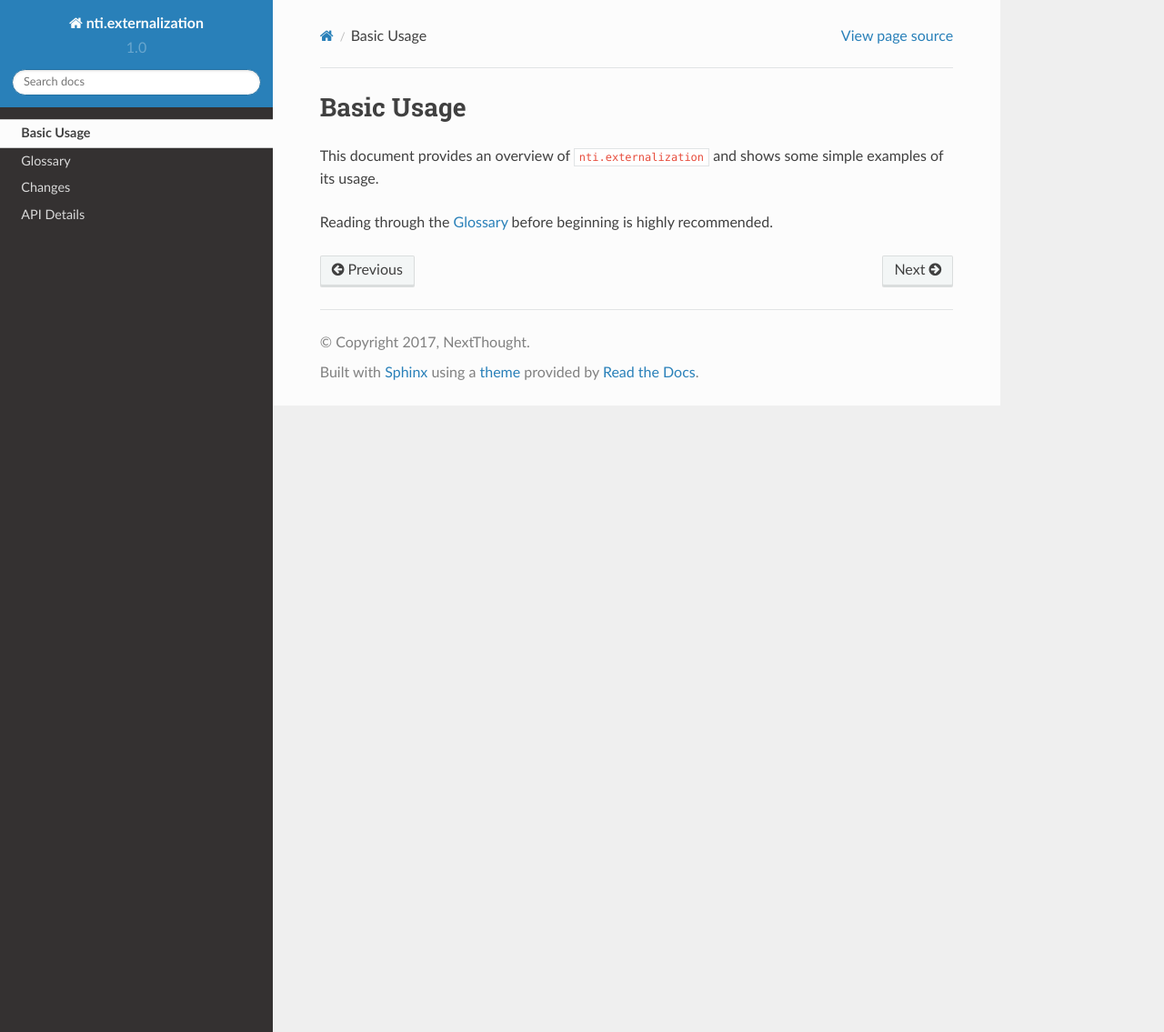
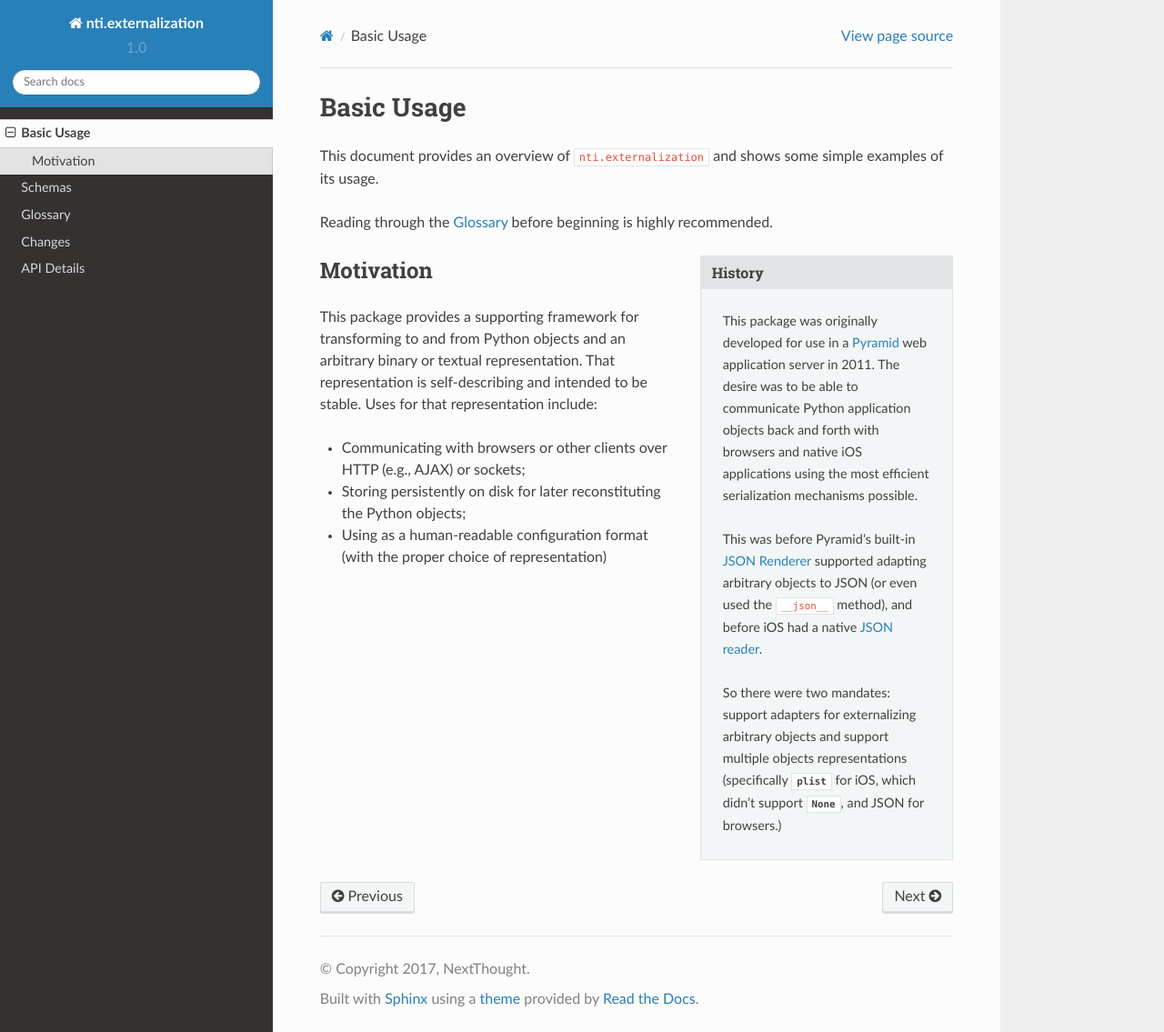
Before and after one commit to OpenNTI/nti.externalization, a Sphinx documentation site: the page built from docs/basics.rst, in a window 1280 px wide and 1135 px high. Shown: the whole window at 91% size. Built offline with Sphinx 7.4.7 and the Read the Docs theme 2.0.0, drawn with Linux system fonts in a browser that asks for light colours; pages that are not in the unit, such as notebooks, are missing from menus.

Commit message:
Some basic motivations.

```diff
--- a/docs/basics.rst
+++ b/docs/basics.rst
@@ -7,3 +7,38 @@ shows some simple examples of its usage.
 
 Reading through the :doc:`glossary` before beginning is highly
 recommended.
+
+.. sidebar:: History
+
+   This package was originally developed for use in a `Pyramid
+   <http://pyramid.readthedocs.io>`_ web application server in 2011.
+   The desire was to be able to communicate Python application objects back
+   and forth with browsers and native iOS applications using the most
+   efficient serialization mechanisms possible.
+
+   This was before Pyramid's built-in `JSON Renderer
+   <http://pyramid.readthedocs.io/en/latest/narr/renderers.html#using-the-add-adapter-method-of-a-custom-json-renderer>`_
+   supported adapting arbitrary objects to JSON (or even used the
+   ``__json__`` method), and before iOS had a native `JSON reader
+   <https://developer.apple.com/documentation/foundation/nsjsonserialization>`_.
+
+   So there were two mandates: support adapters for externalizing
+   arbitrary objects and support multiple objects representations
+   (specifically :mod:`plist <plistlib>` for iOS, which didn't support
+   `None`, and JSON for browsers.)
+
+
+Motivation
+==========
+
+This package provides a supporting framework for transforming to and from
+Python objects and an arbitrary binary or textual representation. That
+representation is self-describing and intended to be stable. Uses for
+that representation include:
+
+- Communicating with browsers or other clients over HTTP (e.g., AJAX)
+  or sockets;
+- Storing persistently on disk for later reconstituting the Python
+  objects;
+- Using as a human-readable configuration format (with the proper
+  choice of representation)
--- a/docs/glossary.rst
+++ b/docs/glossary.rst
@@ -22,7 +22,8 @@
    external object
 
        A dictionary with string keys, and values that are strings,
-       numbers, lists of external objects, or external objects.
+       numbers (including booleans), None, lists of external objects,
+       or external objects.
 
        In other words, a simplified interchange format capable of
        being represented by many programming languages and text
```
Also changed, not shown: docs/schemas.rst (added, +112 -0 lines).
